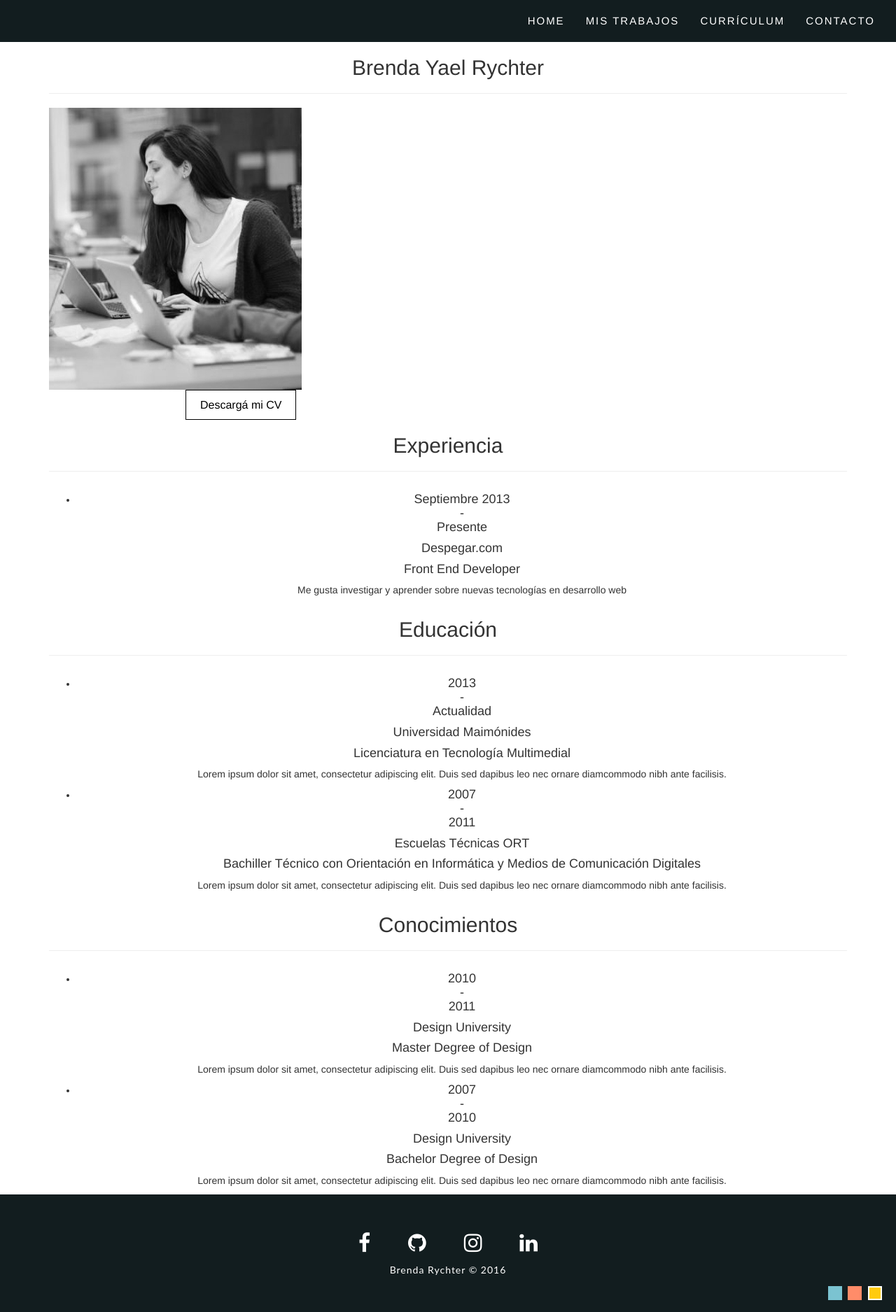
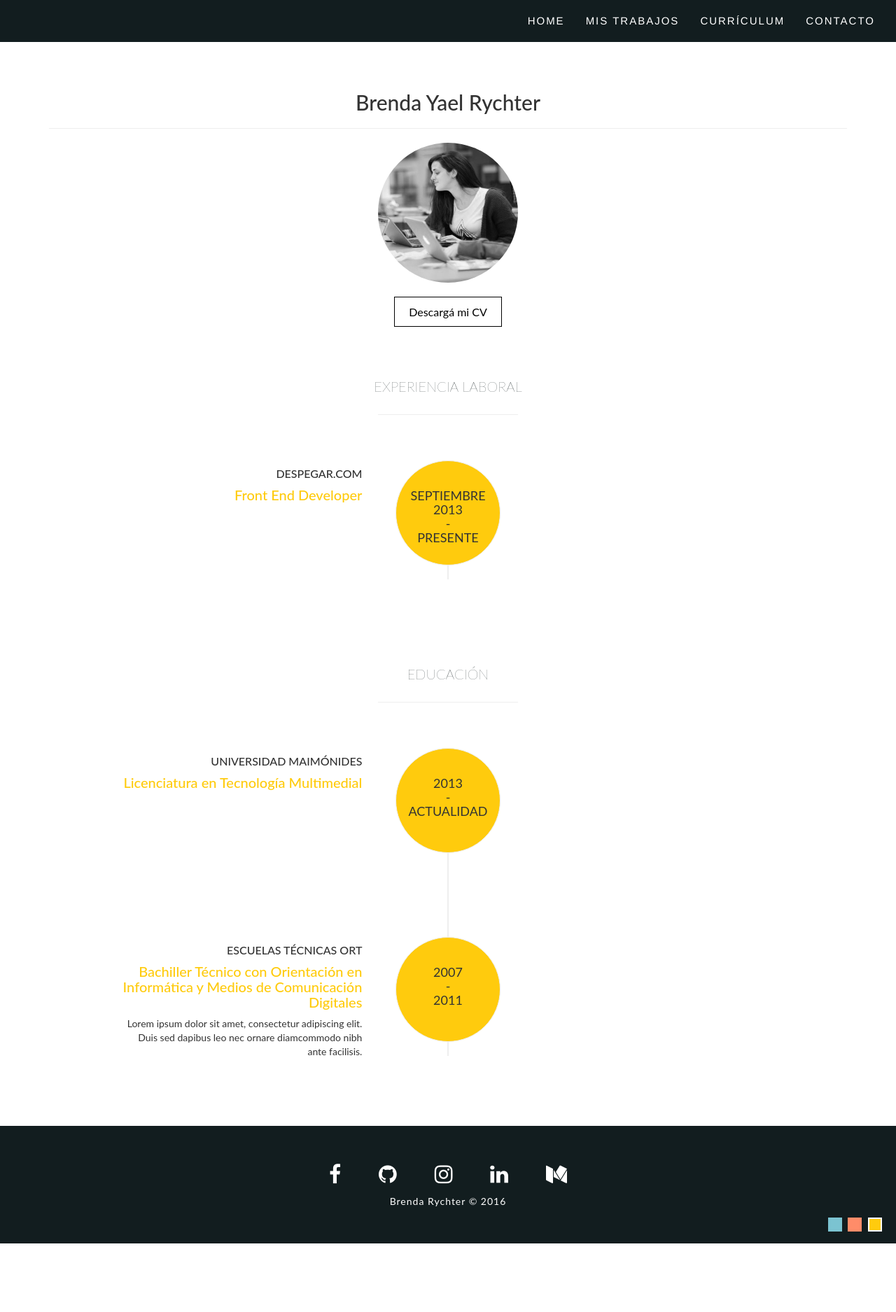
Before and after one commit to brendarychter/brychter, a PHP site: page /cv.html in a window 1280 px wide. Shown: the whole page at 70% size. After the commit the page ends 1777 px from the top, so only its background shows below. Run offline with PHP 8.4, Linux system fonts and the light colour scheme.

Commit message:
part of cv online

```diff
--- a/css/main.css
+++ b/css/main.css
@@ -208,6 +208,8 @@
     padding-bottom: 50px; }
 
 /* Common variables */
+/* Common variables */
+/* Common variables */
 /* Menu NavBar */
 .menu-navbar {
   background-color: #121d1f;
@@ -292,6 +294,83 @@ footer {
 .active-color {
   border: 2px solid #fff; }
 
+#about-me {
+  padding: 50px 0;
+  font-family: "Lato", sans-serif;
+  font-weight: 200; }
+  #about-me img {
+    border-radius: 50%;
+    width: 200px;
+    height: 200px;
+    display: inline-block; }
+  #about-me .about-download-cv {
+    margin-top: 20px; }
+
+#cv-online {
+  font-family: "Lato", sans-serif; }
+  #cv-online .section-title {
+    padding: 25px 0 45px 0; }
+    #cv-online .section-title h2 {
+      line-height: 20px;
+      margin: 0;
+      color: #121d1f;
+      font-weight: 200;
+      margin-bottom: 30px;
+      font-size: 20px;
+      text-transform: uppercase; }
+    #cv-online .section-title hr {
+      width: 200px; }
+  #cv-online .timeline {
+    position: relative;
+    padding: 0;
+    list-style: none; }
+    #cv-online .timeline:before {
+      content: "";
+      position: absolute;
+      top: 0;
+      bottom: 0;
+      left: 40px;
+      width: 2px;
+      margin-left: -1.5px;
+      background-color: #eee;
+      left: 50%; }
+  #cv-online .timeline > li {
+    position: relative;
+    margin-bottom: 100px;
+    min-height: 170px; }
+  #cv-online .timeline > li .timeline-image {
+    z-index: 100;
+    position: absolute;
+    border: 1px solid #eee;
+    border-radius: 100%;
+    text-align: center;
+    background: #fff;
+    left: 50%;
+    width: 150px;
+    height: 150px;
+    margin-left: -75px;
+    background-color: #ffcb0d; }
+    #cv-online .timeline > li .timeline-image h4 {
+      text-transform: uppercase;
+      font-size: 18px;
+      margin-top: 40px;
+      font-weight: 400; }
+  #cv-online .timeline > li .timeline-panel {
+    position: relative;
+    padding: 0 20px 0 100px;
+    text-align: right;
+    float: left;
+    width: 41%;
+    padding: 10px 20px 20px 100px; }
+  #cv-online .timeline .timeline-heading h4 {
+    margin-top: 0;
+    text-transform: uppercase;
+    font-size: 16px; }
+  #cv-online .timeline .timeline-heading .subheading {
+    text-transform: none;
+    color: #ffcb0d;
+    font-size: 20px; }
+
 .pink-color {
   background-color: #FF8C69; }
 
--- a/cv.html
+++ b/cv.html
@@ -18,31 +18,29 @@
 <body>
 	<!-- Menú -->
 	<div w3-include-html="header.html"></div>
-	<div id="about-me">
+	<section id="about-me">
 	  	<div class="container">
-		    <div class="section-title text-center center">
+		    <div class="text-center center">
 		      	<h2>Brenda Yael Rychter</h2>
 		      	<hr>
 		    </div>
 	    	<div class="row">
 	      		<div class="col-md-12 text-center"><img src="img/brenda_rychter.jpg" class="img-responsive"></div>
-      			<div class="col-md-8 col-md-offset-2">
-        			<div class="about-text">
-	          			<a href="cv/BrendaRychter.pdf" class="btn btn-default btn-lg page-scroll styled-button download-cv" target="_blank"> Descarg&aacute; mi CV</a>
-        			</div>
+      			<div class="col-md-8 col-md-offset-2 text-center about-download-cv">
+	          		<a href="cv/BrendaRychter.pdf" class="btn btn-default btn-lg page-scroll styled-button download-cv" target="_blank"> Descarg&aacute; mi CV</a>
 	      		</div>
 	    	</div>
 	  	</div>
-	</div>
-	<div id="resume" class="text-center">
+	</section>
+	<section id="cv-online" class="text-center">
 	  	<div class="container">
 	    	<div class="section-title center">
-		      	<h2>Experiencia</h2>
+		      	<h2>Experiencia laboral</h2>
 		      	<hr>
 		    </div>
 		    <div class="row">
 		      	<div class="col-lg-12">
-			        <ul class="timeline">
+			        <ul class="timeline work">
 			          	<li>
 			            	<div class="timeline-image">
 				              	<h4>Septiembre 2013 <br>
@@ -53,9 +51,6 @@
 				              	<div class="timeline-heading">
 				                	<h4>Despegar.com</h4>
 				                <h4 class="subheading">Front End Developer</h4>
-				              	</div>
-				              	<div class="timeline-body">
-				                	<p>Me gusta investigar y aprender sobre nuevas tecnolog&iacute;as en desarrollo web</p>
 				              	</div>
 			            	</div>
 			         	</li>
@@ -82,9 +77,6 @@
 				                	<h4>Universidad Maim&oacute;nides</h4>
 				                	<h4 class="subheading">Licenciatura en Tecnolog&iacute;a Multimedial</h4>
 				              	</div>
-				              	<div class="timeline-body">
-				                	<p>Lorem ipsum dolor sit amet, consectetur adipiscing elit. Duis sed dapibus leo nec ornare diamcommodo nibh ante facilisis.</p>
-				              	</div>
 				            </div>
 			          	</li>
 			          	<li class="timeline-inverted">
@@ -107,52 +99,10 @@
 		      	</div>
 		    </div>
 		</div>
-		<div class="container">
-		    <div class="section-title center">
-		      	<h2>Conocimientos</h2>
-		      	<hr>
-		    </div>
-		    <div class="row">
-		      	<div class="col-lg-12">
-		       		<ul class="timeline">
-		          		<li>
-			            	<div class="timeline-image">
-			              		<h4>2010 <br>
-				                - <br>
-				                2011 </h4>
-				            </div>
-				            <div class="timeline-panel">
-				              	<div class="timeline-heading">
-					                <h4>Design University</h4>
-					                <h4 class="subheading">Master Degree of Design</h4>
-					              </div>
-				              	<div class="timeline-body">
-					                <p>Lorem ipsum dolor sit amet, consectetur adipiscing elit. Duis sed dapibus leo nec ornare diamcommodo nibh ante facilisis.</p>
-					            </div>
-				            </div>
-			          	</li>
-		          		<li class="timeline-inverted">
-		            		<div class="timeline-image">
-		              			<h4>2007 <br>
-		                		- <br>
-		                		2010 </h4>
-		            		</div>
-		            		<div class="timeline-panel">
-		              			<div class="timeline-heading">
-		                			<h4>Design University</h4>
-		                			<h4 class="subheading">Bachelor Degree of Design</h4>
-		              			</div>
-			              		<div class="timeline-body">
-			                		<p>Lorem ipsum dolor sit amet, consectetur adipiscing elit. Duis sed dapibus leo nec ornare diamcommodo nibh ante facilisis.</p>
-			              		</div>
-		            		</div>
-		          		</li>
-		        	</ul>
-	      		</div>
-	    	</div>
-	  	</div>
-	</div>
+	</section>
+	<section id="skills">
 
+	</section>
 	<!-- Footer -->
 	<footer>
 		<div w3-include-html="footer.html"></div>
--- a/footer.html
+++ b/footer.html
@@ -7,6 +7,7 @@
                     <li><a href="https://www.github.com/brendarychter" target="_blank"><i class="fa fa-github color-change-footer"></i></a></li>
                     <li><a href="https://www.instagram.com/brendarychter" target="_blank"><i class="fa fa-instagram color-change-footer"></i></a></li>
                     <li><a href="https://ar.linkedin.com/in/brenda-rychter-97a55465" target="_blank"><i class="fa fa-linkedin color-change-footer"></i></a></li>
+                    <li><a href="https://medium.com/@brendarychter" target="_blank"><i class="fa fa-medium color-change-footer"></i></a></li>
                 </ul>
             </div>
             <p class="footer-company-name">Brenda Rychter &copy; 2016</p>
--- /dev/null
+++ b/scss/_cv.scss
@@ -0,0 +1 @@
+@import '_variables';
--- /dev/null
+++ b/scss/_gallery.scss
@@ -0,0 +1 @@
+@import '_variables';
--- a/scss/main.scss
+++ b/scss/main.scss
@@ -1,10 +1,11 @@
 // Import files
 @import '_home';
 @import '_contact';
+@import '_cv';
+@import '_gallery';
 @import '_variables';
 
-
-
+//Common styles across the web
 /* Menu NavBar */
 .menu-navbar{
 	background-color: #121d1f;
@@ -115,6 +116,105 @@ footer{
 }
 
 
+
+//CV
+#about-me{
+	padding: 50px 0;
+    font-family: $font;
+    font-weight: 200;
+
+    img{
+    	border-radius: 50%;
+	    width: 200px;
+	    height: 200px;
+	    display: inline-block;
+    }
+    .about-download-cv{
+    	margin-top: 20px;
+    }
+}
+#cv-online{
+	font-family: $font;
+	.section-title{
+		padding: 25px 0 45px 0;
+		h2{
+			line-height: 20px;
+		    margin: 0;
+		    color: #121d1f;
+		    font-weight: 200;
+		    margin-bottom: 30px;
+		    font-size: 20px;
+		    text-transform: uppercase;
+		}
+		hr{
+			width: 200px;
+		}
+	}
+	.timeline{
+		position: relative;
+	    padding: 0;
+	    list-style: none;
+
+	    &:before{
+	    	content: "";
+		    position: absolute;
+		    top: 0;
+		    bottom: 0;
+		    left: 40px;
+		    width: 2px;
+		    margin-left: -1.5px;
+		    background-color: #eee;
+		    left: 50%;
+	    }
+	}
+	.timeline>li {
+	    position: relative;
+	    margin-bottom: 100px;
+	    min-height: 170px;
+	}
+	.timeline>li .timeline-image {
+	    z-index: 100;
+	    position: absolute;
+	    border: 1px solid #eee;
+	    border-radius: 100%;
+	    text-align: center;
+	    background: #fff;
+	    left: 50%;
+	    width: 150px;
+	    height: 150px;
+	    margin-left: -75px;
+	    background-color: #ffcb0d;
+	    h4{
+	    	text-transform: uppercase;
+	    	font-size: 18px;
+    		margin-top: 40px;
+    		font-weight: 400;
+	    }
+	}
+
+	.timeline>li .timeline-panel {
+	    position: relative;
+	    padding: 0 20px 0 100px;
+	    text-align: right;
+	    float: left;
+    	width: 41%;
+    	padding: 10px 20px 20px 100px;
+	}
+	.timeline .timeline-heading{
+		h4{
+		    margin-top: 0;
+		    text-transform: uppercase;
+		    font-size: 16px;
+		}
+	    .subheading {
+		    text-transform: none;
+		    color: $main-color;
+		    font-size: 20px;
+		}
+	}
+}
+
+
 //COLOR CHANGER
 .pink-color{
 	background-color: $color-1;
@@ -143,6 +243,3 @@ footer{
 		color: $main-color !important;
 	}
 }
-
-
-//GALERIA
```
Also changed, not shown: js/actions.js (+9 -0 lines), 1 other file.
